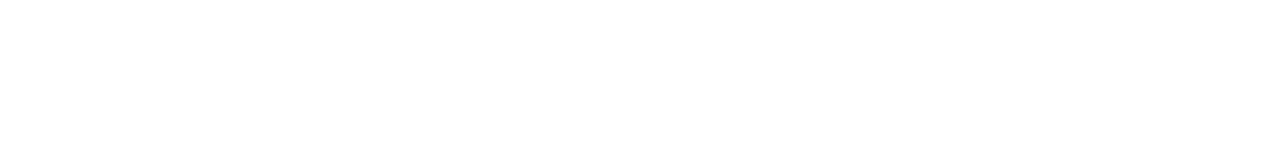
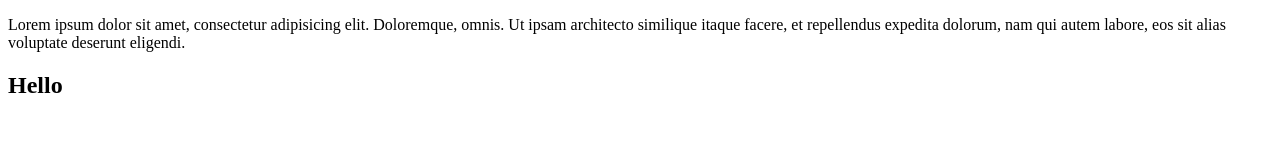
Before and after one commit to abhiyadav1403/WebDevlopment, a plain HTML site: page index.html in a window 1280 px wide. Drawn offline with Linux system fonts and the light colour scheme.

Commit message:
Add new paragarph

```diff
--- a/index.html
+++ b/index.html
@@ -6,6 +6,7 @@
     <title>Document</title>
 </head>
 <body>
-
+    <p>Lorem ipsum dolor sit amet, consectetur adipisicing elit. Doloremque, omnis. Ut ipsam architecto similique itaque facere, et repellendus expedita dolorum, nam qui autem labore, eos sit alias voluptate deserunt eligendi.</p>
+    <h2>Hello</h2>
 </body>
 </html>
```
